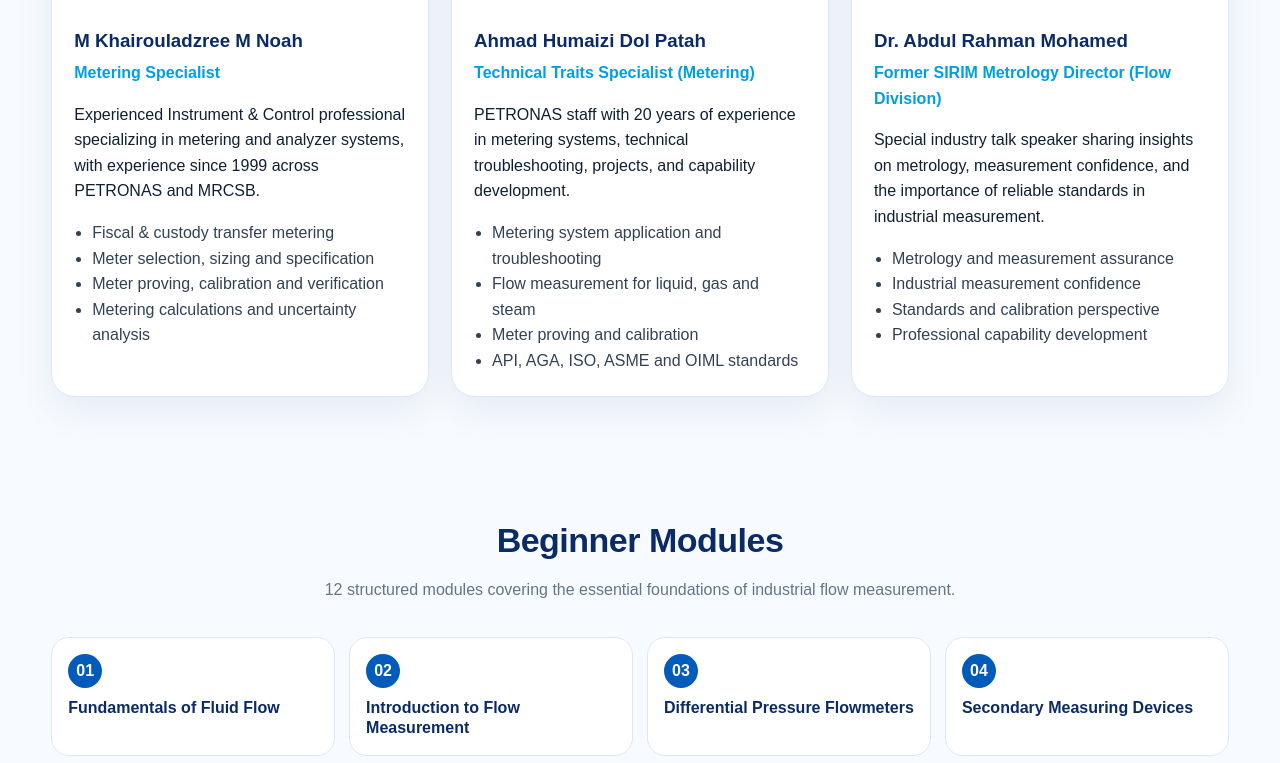
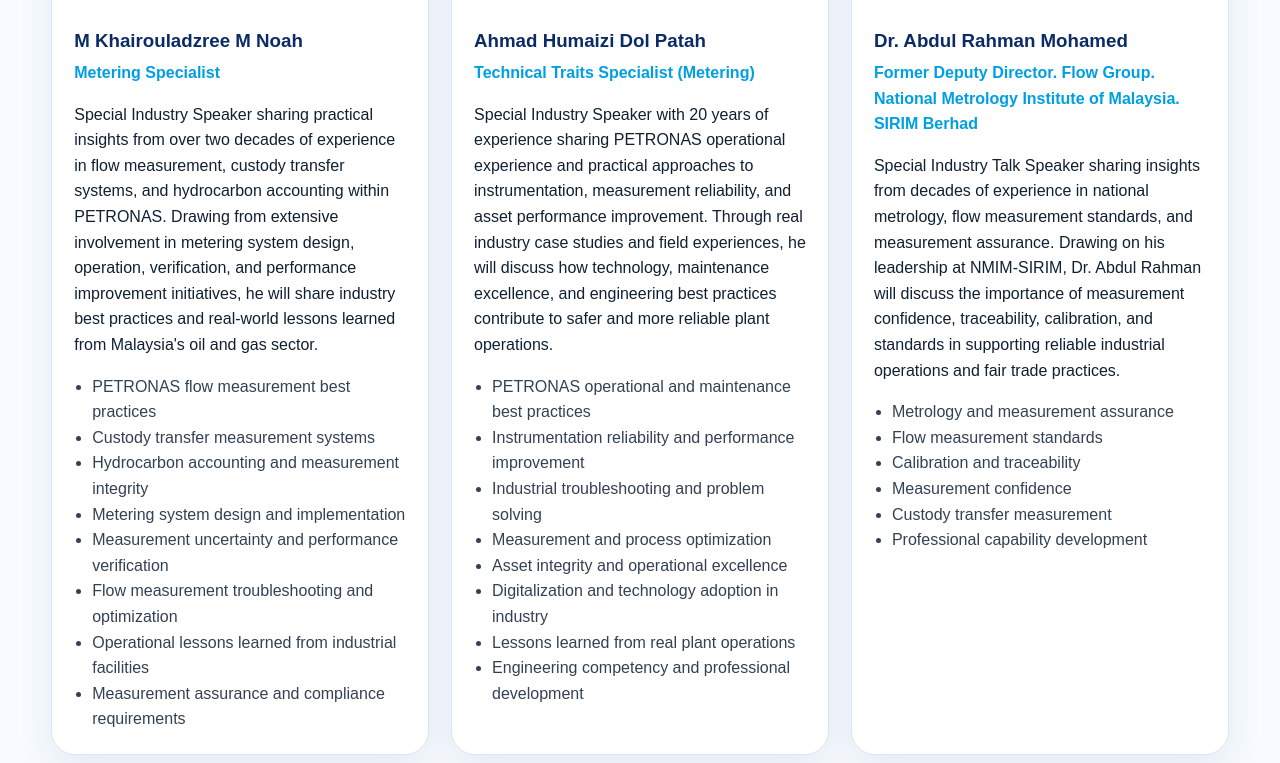
Before and after one commit to Zux12/asianloop-public, a website: page public/maltech.html in a window 1280 px wide. Shown: the part 2397-3160 px from the top of the page. Drawn offline with Linux system fonts and the light colour scheme.

Commit message:
Update maltech.html

```diff
--- a/public/maltech.html
+++ b/public/maltech.html
@@ -681,13 +681,17 @@
         <div class="trainer-body">
           <h3>M Khairouladzree M Noah</h3>
           <div class="role">Metering Specialist</div>
-          <p>Experienced Instrument & Control professional specializing in metering and analyzer systems, with experience since 1999 across PETRONAS and MRCSB.</p>
+          <p>Special Industry Speaker sharing practical insights from over two decades of experience in flow measurement, custody transfer systems, and hydrocarbon accounting within PETRONAS. Drawing from extensive involvement in metering system design, operation, verification, and performance improvement initiatives, he will share industry best practices and real-world lessons learned from Malaysia's oil and gas sector.</p>
           <ul class="clean">
-            <li>Fiscal & custody transfer metering</li>
-            <li>Meter selection, sizing and specification</li>
-            <li>Meter proving, calibration and verification</li>
-            <li>Metering calculations and uncertainty analysis</li>
-          </ul>
+<li>PETRONAS flow measurement best practices</li>
+<li>Custody transfer measurement systems</li>
+<li>Hydrocarbon accounting and measurement integrity</li>
+<li>Metering system design and implementation</li>
+<li>Measurement uncertainty and performance verification</li>
+<li>Flow measurement troubleshooting and optimization</li>
+<li>Operational lessons learned from industrial facilities</li>
+<li>Measurement assurance and compliance requirements</li>
+</ul>
         </div>
       </div>
 
@@ -696,12 +700,16 @@
         <div class="trainer-body">
           <h3>Ahmad Humaizi Dol Patah</h3>
           <div class="role">Technical Traits Specialist (Metering)</div>
-          <p>PETRONAS staff with 20 years of experience in metering systems, technical troubleshooting, projects, and capability development.</p>
+          <p>Special Industry Speaker with 20 years of experience sharing PETRONAS operational experience and practical approaches to instrumentation, measurement reliability, and asset performance improvement. Through real industry case studies and field experiences, he will discuss how technology, maintenance excellence, and engineering best practices contribute to safer and more reliable plant operations.</p>
           <ul class="clean">
-            <li>Metering system application and troubleshooting</li>
-            <li>Flow measurement for liquid, gas and steam</li>
-            <li>Meter proving and calibration</li>
-            <li>API, AGA, ISO, ASME and OIML standards</li>
+<li>PETRONAS operational and maintenance best practices</li>
+<li>Instrumentation reliability and performance improvement</li>
+<li>Industrial troubleshooting and problem solving</li>
+<li>Measurement and process optimization</li>
+<li>Asset integrity and operational excellence</li>
+<li>Digitalization and technology adoption in industry</li>
+<li>Lessons learned from real plant operations</li>
+<li>Engineering competency and professional development</li>
           </ul>
         </div>
       </div>
@@ -710,13 +718,15 @@
         <img src="/assets/img/speaker-abdul-rahman.png" alt="Dr Abdul Rahman Mohamed">
         <div class="trainer-body">
           <h3>Dr. Abdul Rahman Mohamed</h3>
-          <div class="role">Former SIRIM Metrology Director (Flow Division)</div>
-          <p>Special industry talk speaker sharing insights on metrology, measurement confidence, and the importance of reliable standards in industrial measurement.</p>
+          <div class="role">Former Deputy Director. Flow Group. National Metrology Institute of Malaysia. SIRIM Berhad</div>
+          <p>Special Industry Talk Speaker sharing insights from decades of experience in national metrology, flow measurement standards, and measurement assurance. Drawing on his leadership at NMIM-SIRIM, Dr. Abdul Rahman will discuss the importance of measurement confidence, traceability, calibration, and standards in supporting reliable industrial operations and fair trade practices.</p>
           <ul class="clean">
-            <li>Metrology and measurement assurance</li>
-            <li>Industrial measurement confidence</li>
-            <li>Standards and calibration perspective</li>
-            <li>Professional capability development</li>
+<li>Metrology and measurement assurance</li>
+<li>Flow measurement standards</li>
+<li>Calibration and traceability</li>
+<li>Measurement confidence</li>
+<li>Custody transfer measurement</li>
+<li>Professional capability development</li>
           </ul>
         </div>
       </div>
```
